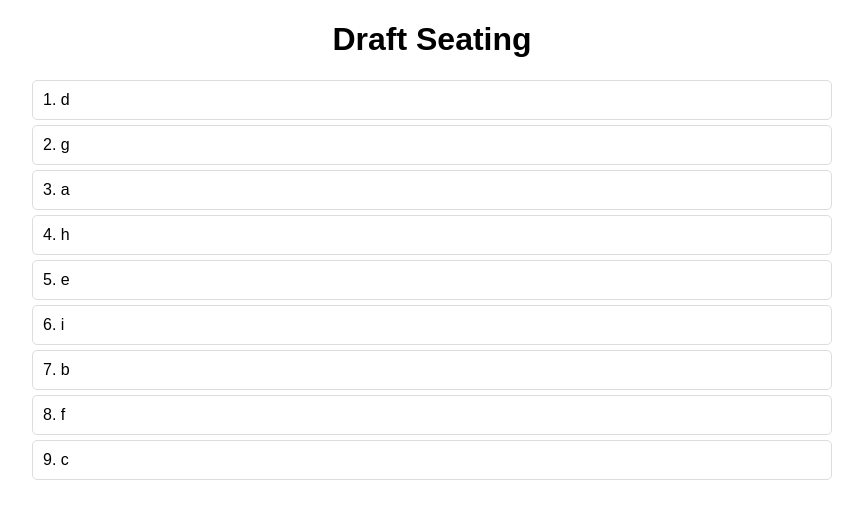
After one commit to diligence-dev/simple-draft, a Flask app: page /draft_seating in a window 1280 px wide. The commit adds this page. Shown: the top 519 px of the page, without its empty margins (208-1071 px from the left). Run offline with Flask 3, Linux system fonts and the light colour scheme.

Commit message:
draft_seating

```diff
--- a/main.py
+++ b/main.py
@@ -155,7 +155,7 @@ def add_player():
     name = re.sub(r'[^A-Za-z]', '_', name)
     if name not in get_players() and len(x) == 1:
         x[0] = make_round_result(get_players() + [name])
-        return redirect(url_for("player", name=name))
+        return redirect(f"/draft_seating/{name}")
     else:
         return redirect(url_for("new_player", name=name))
 
@@ -169,8 +169,7 @@ def player(name):
         return redirect(url_for("index"))
 
     return render_template("player.html", p1=match[0], p2=match[1],
-                           standings=calculate_standings(),
-                           players=get_players())
+                           standings=calculate_standings())
 
 @app.route("/submit_result", methods=["POST"])
 def submit_result():
@@ -183,6 +182,15 @@ def submit_result():
 
     return redirect(url_for("index"))
 
+@app.route("/draft_seating")
+def draft_seating():
+    return render_template("draft_seating.html", players=get_players(), highlight=None)
+
+@app.route("/draft_seating/<name>")
+def draft_seating_highlight(name):
+    if name not in get_players():
+        return redirect(url_for("draft_seating"))
+    return render_template("draft_seating.html", players=get_players(), highlight=name)
 
 
 if __name__ == "__main__":
--- /dev/null
+++ b/templates/draft_seating.html
@@ -0,0 +1,45 @@
+<!DOCTYPE html>
+<html lang="en">
+<head>
+    <meta charset="UTF-8">
+    <meta name="viewport" content="width=device-width, initial-scale=1.0">
+    <title>Draft Seating</title>
+    <style>
+        body {
+            font-family: Arial, sans-serif;
+            margin: 20px;
+            padding: 0;
+        }
+        .container {
+            max-width: 800px;
+            margin: auto;
+        }
+        h1 {
+            text-align: center;
+        }
+        ul {
+            list-style-type: none;
+            padding: 0;
+        }
+        li {
+            margin: 5px 0;
+            padding: 10px;
+            border: 1px solid #ddd;
+            border-radius: 5px;
+        }
+        .highlight {
+            background-color: #ffff99;
+        }
+    </style>
+</head>
+<body>
+    <div class="container">
+        <h1>Draft Seating</h1>
+        <ul>
+            {% for player in players %}
+                <li class="{% if player == highlight %}highlight{% endif %}">{{ loop.index }}. {{ player }}</li>
+            {% endfor %}
+        </ul>
+    </div>
+</body>
+</html>
```
Also changed, not shown: templates/player.html (+0 -7 lines).
